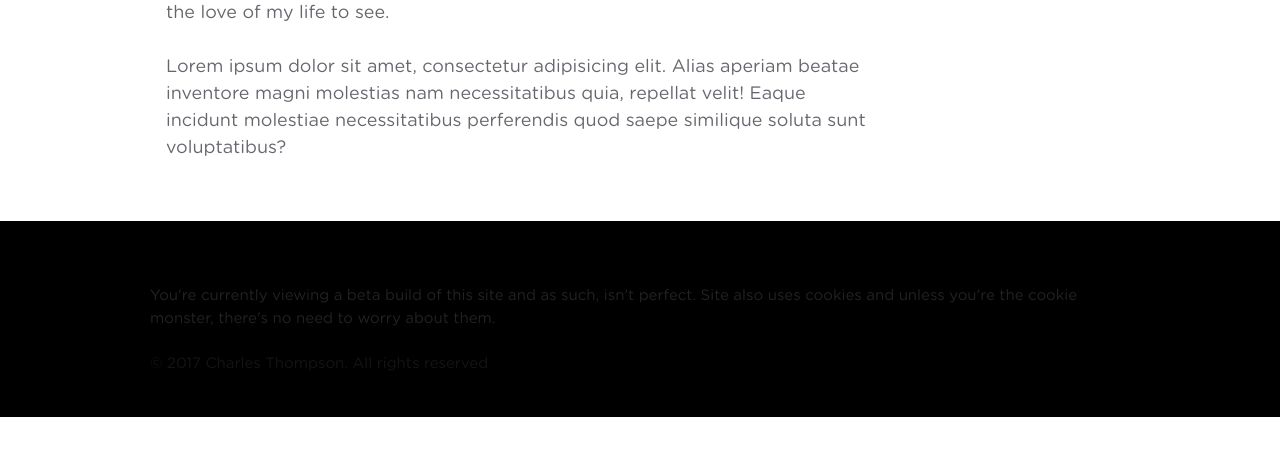
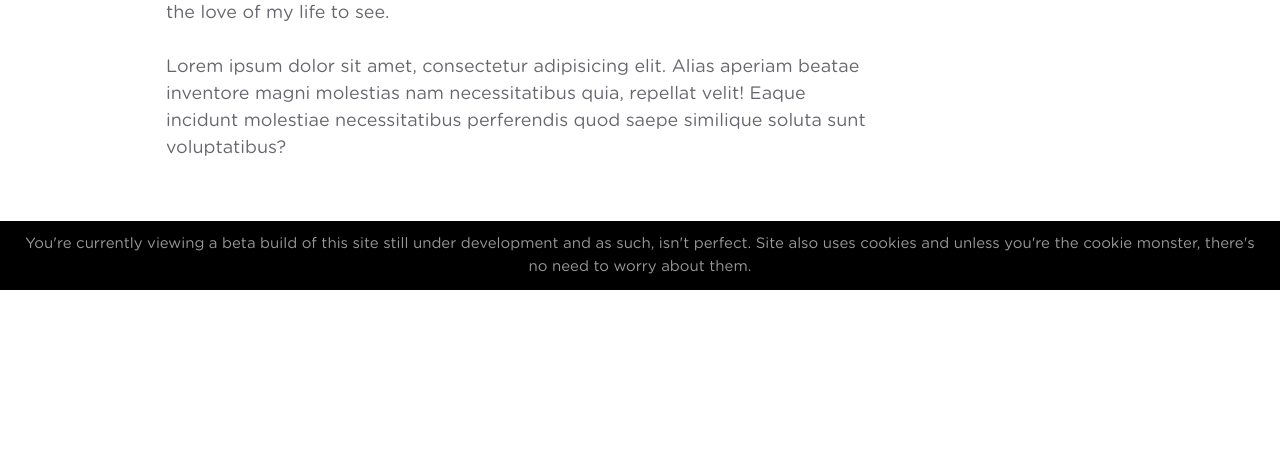
Before and after one commit to cpkthompson/cpkthompson.github.io, a Django app: page /about/ in a window 1280 px wide. Shown: the part 1656-2112 px from the top of the page. Run offline with Django 3.2, Linux system fonts and the light colour scheme; some libraries are stand-ins or nearby versions.

Commit message:
Debug fix

```diff
--- a/frontend/templates/base.html
+++ b/frontend/templates/base.html
@@ -35,10 +35,10 @@
             font-family: "Raleway";
             src: url("{% static 'fonts/CircularSpotifyHead-Bold.otf' %}");
         }
-{#        @font-face {#}
-{#            font-family: "Raleway";#}
-{#            src: url("{% static 'fonts/raleway-black.woff2' %}");#}
-{#        }#}
+        {#        @font-face {#}
+        {#            font-family: "Raleway";#}
+        {#            src: url("{% static 'fonts/raleway-black.woff2' %}");#}
+        {#        }#}
 
         h1, h2, h3, h4, h5, h6 {
             font-family: Raleway;
@@ -50,7 +50,10 @@
         .bgimg{
             background-image: url({% static 'images/bg-confetti-2.svg' %});
             background-color: #FDD692;
-            size: 400px;
+{#            background-size: 400px;#}
+            background-position: center;
+            background-size: cover;
+
         }
         #id_comment {
             height: 70px;
@@ -75,13 +78,12 @@
 </head>
 
 <body>
+
 {% block content %}
 {% endblock %}
-<div class="w3-black w3-padding w3-padding-32">
-    <div class="w3-content w3-padding-32 w3-text-dark-grey w3-opacity">
-        You're currently viewing a beta build of this site and as such, isn't perfect. Site also uses cookies and unless you're the cookie monster, there's no need to worry about them.
-        <br><br>
-        <div class="w3-left w3-opacity">© 2017 Charles Thompson. All rights reserved</div>
+<div class="w3-black">
+    <div class="w3-padding-large w3-center w3-opacity">
+        You're currently viewing a beta build of this site still under development and as such, isn't perfect. Site also uses cookies and unless you're the cookie monster, there's no need to worry about them.
     </div>
 </div>
 
--- a/frontend/templates/frontend/index.html
+++ b/frontend/templates/frontend/index.html
@@ -12,7 +12,7 @@
             <div class="w3-xxlarge w3-hide-large w3-hide-medium" style="font-family: Raleway">
                 Hello, my name is <a href="/about">Charles</a> and I love making things for the web.
             </div>
-            <hr style="width:100px;border:5px solid #66676E;padding: 0px" class="w3-round-large">
+            <hr style="width:100px;border:5px solid black;padding: 0px" class="w3-round-large">
             <div class="w3-xlarge w3-padding-16">I’m currently an <a href="#">Entreprenuer-In-Training</a> at <a href="http://meltwater.org/">MEST</a> in Accra, Ghana.
             </div>
             <div class="w3-xlarge">This is my personal website where I try write posts on a few interests of mine in Science & Technology, Design and Development.
```
